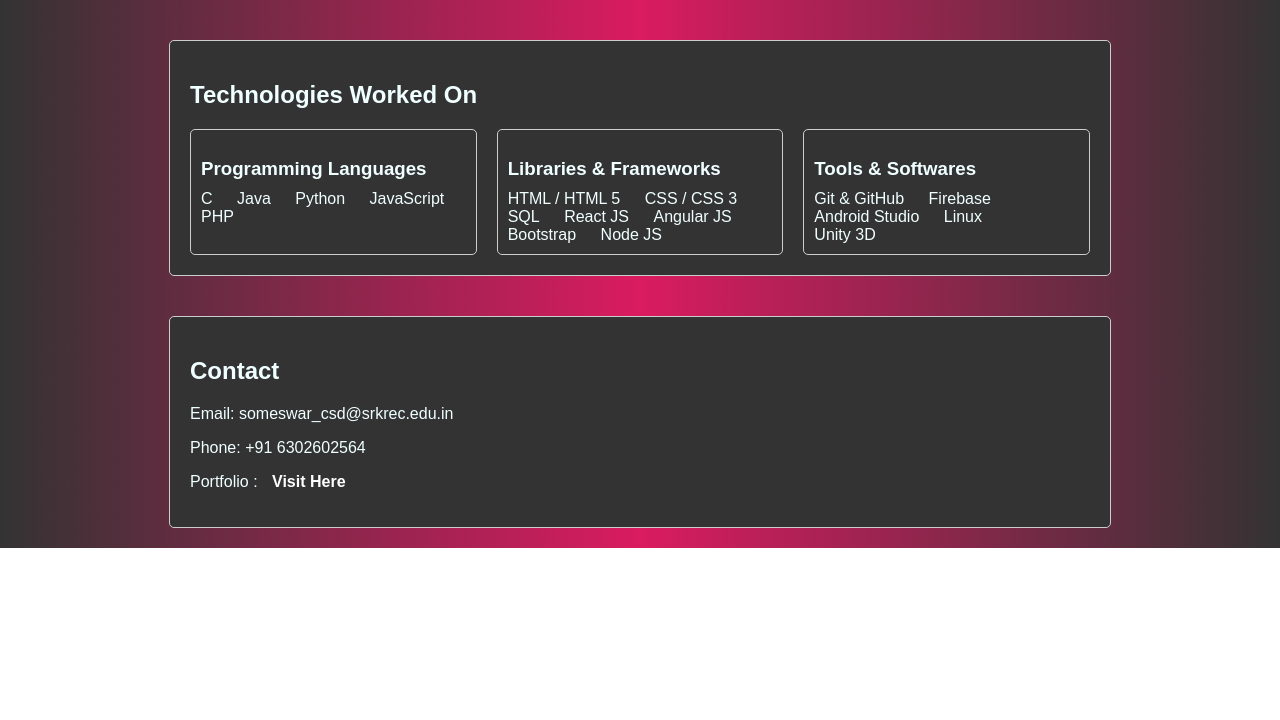
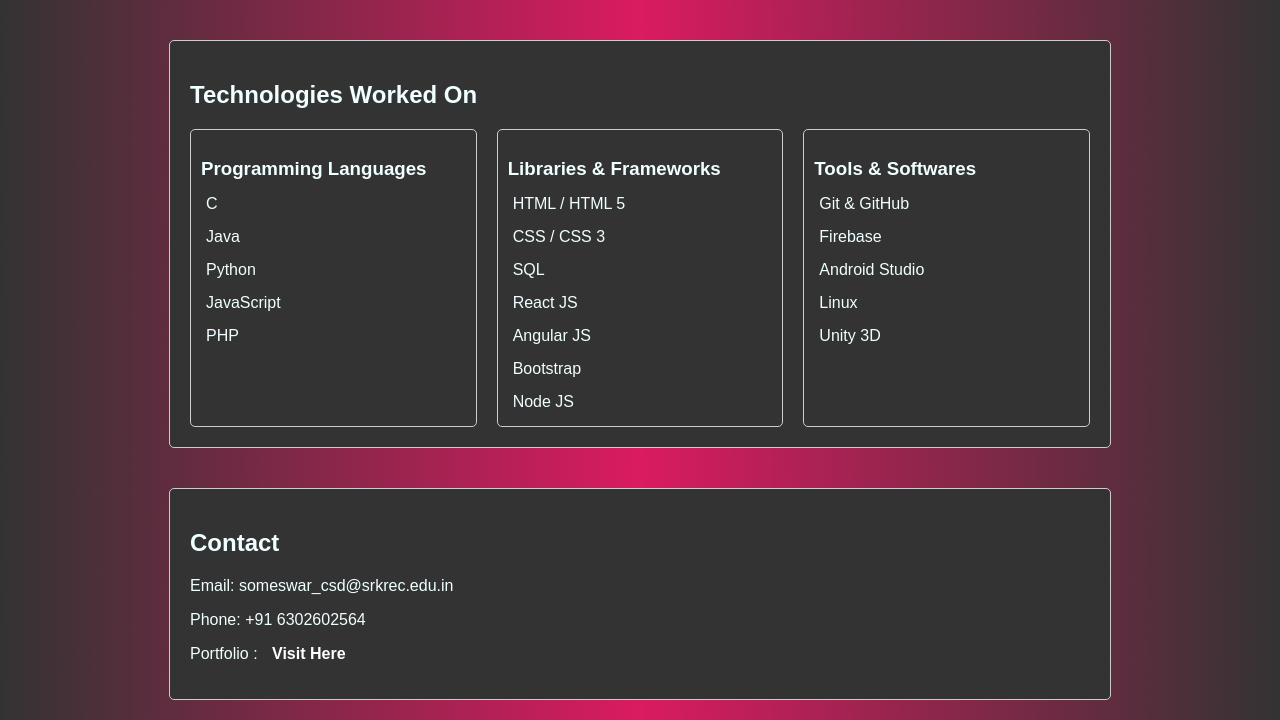
Before and after one commit to someswar735/Portfolio-Task, a plain HTML site: page index.html in a window 1280 px wide. Shown: the part 1872-2592 px from the top of the page. Before the commit the page ends 2420 px from the top, so only its background shows below. Drawn offline with Linux system fonts and the light colour scheme.

Commit message:
Update index.html

```diff
--- a/index.html
+++ b/index.html
@@ -110,38 +110,33 @@
         <div class="grid-container">
             <div class="grid-item">
                 <h3>Programming Languages</h3>
-                <ul>
-                    <li>C</li>
-                    <li>Java</li>
-                    <li>Python</li>
-                    <li>JavaScript</li>
-                    <li>PHP</li>
-                </ul>
+                <div>C</div>
+                <div>Java</div>
+                <div>Python</div>
+                <div>JavaScript</div>
+                <div>PHP</div>
             </div>
             <div class="grid-item">
                 <h3>Libraries & Frameworks</h3>
-                <ul>
-                    <li>HTML / HTML 5</li>
-                    <li>CSS / CSS 3</li>
-                    <li>SQL</li>
-                    <li>React JS</li>
-                    <li>Angular JS</li>
-                    <li>Bootstrap</li>
-                    <li>Node JS</li>
-                </ul>
+                <div>HTML / HTML 5</div>
+                <div>CSS / CSS 3</div>
+                <div>SQL</div>
+                <div>React JS</div>
+                <div>Angular JS</div>
+                <div>Bootstrap</div>
+                <div>Node JS</div>
             </div>
             <div class="grid-item">
                 <h3>Tools & Softwares</h3>
-                <ul>
-                    <li>Git & GitHub</li>
-                    <li>Firebase</li>
-                    <li>Android Studio</li>
-                    <li>Linux</li>
-                    <li>Unity 3D</li>
-                </ul>
+                <div>Git & GitHub</div>
+                <div>Firebase</div>
+                <div>Android Studio</div>
+                <div>Linux</div>
+                <div>Unity 3D</div>
             </div>
         </div>
     </section>
+
 
     <section id="contact" class="card">
         <h2>Contact</h2>
```
